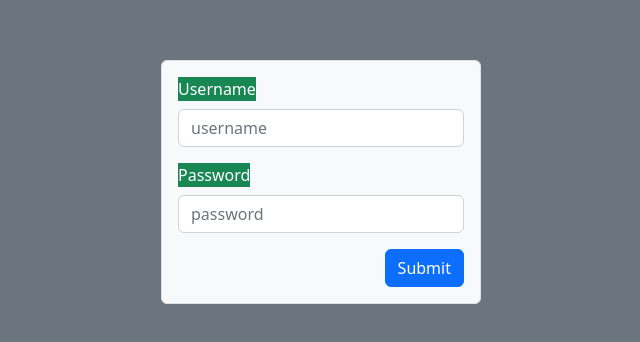
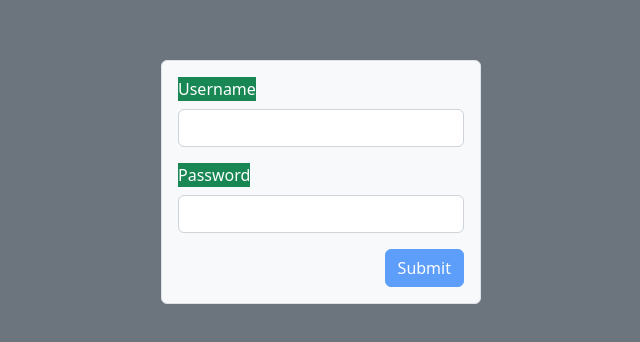
Before and after one commit to ethelbertdickson/openskyangular, an Angular app: page /login in a window 1280 px wide. Shown: the part 218-560 px from the top of the page, without its empty margins (319-959 px from the left). Built offline with nearby package versions, Linux system fonts and the light colour scheme.

Commit message:
Added Validation to Login

```diff
--- a/src/app/app.module.ts
+++ b/src/app/app.module.ts
@@ -2,6 +2,7 @@ import { NgModule, inject } from '@angular/core';
 import { BrowserModule } from '@angular/platform-browser';
 import { HttpClientModule } from '@angular/common/http';
 import { FormsModule } from '@angular/forms';
+import { ReactiveFormsModule } from '@angular/forms';
 
 import { AppRoutingModule } from './app-routing.module';
 import { AppComponent } from './app.component';
@@ -39,6 +40,7 @@ const routes: Routes = [
     AppRoutingModule,
     HttpClientModule,
     FormsModule,
+    ReactiveFormsModule,
   ],
   providers: [FetchopenskyapiService],
   bootstrap: [AppComponent],
--- a/src/app/auth.service.ts
+++ b/src/app/auth.service.ts
@@ -14,7 +14,7 @@ export class AuthService {
     // Simulate a login process by checking the username and password
     // against a hardcoded value. If they match, store the user token
     // in local storage and return true, otherwise return false.
-    if (username === 'admin' && password === 'password') {
+    if (username === 'admin@gmail.com' && password === 'password') {
       localStorage.setItem(this.userTokenKey, 'user-token');
       return of(true);
     } else {
--- a/src/app/login/login.component.html
+++ b/src/app/login/login.component.html
@@ -2,39 +2,60 @@
   class="d-flex align-items-center justify-content-center vh-100 bg-secondary"
 >
   <div class="w-25 border p-3 rounded bg-light">
-    <form (ngSubmit)="onSubmit()">
+    <form [formGroup]="form" (ngSubmit)="onSubmit()">
       <div class="mb-3">
         <label htmlFor="email" class="form-label text-bg-success">
           Username
         </label>
         <input
-          [(ngModel)]="username"
-          required
+          formControlName="username"
+          name="username"
           title="username"
-          placeholder="username"
           type="text"
           class="form-control"
-          id="username"
-          name="username"
         />
+        <div
+          *ngIf="form.get('username')?.touched && form.get('username')?.invalid"
+          class="text-danger"
+        >
+          <div *ngIf="form.get('username')?.errors?.['required']">
+            Email is required.
+          </div>
+          <div *ngIf="form.get('username')?.errors?.['email']">
+            Provide valid email.
+          </div>
+        </div>
       </div>
       <div class="mb-3">
         <label htmlFor="password" class="form-label text-bg-success">
           Password
         </label>
         <input
-          [(ngModel)]="password"
-          required
+          formControlName="password"
           title="password"
-          placeholder="password"
           type="password"
           class="form-control"
-          id="password"
-          name="password"
         />
+        <div
+          *ngIf="form.get('password')?.touched && form.get('password')?.invalid"
+          class="text-danger"
+        >
+          <div *ngIf="form.get('password')?.errors?.['required']">
+            Password is required.
+          </div>
+          <div *ngIf="form.get('password')?.errors?.['minlength']">
+            Password must be longer than 3 characters
+          </div>
+        </div>
       </div>
-      <button type="submit" class="btn btn-primary float-end">Submit</button>
+      <button
+        [disabled]="form.invalid"
+        type="submit"
+        class="btn btn-primary float-end"
+      >
+        Submit
+      </button>
     </form>
-    <p class="text-danger">{{ errorMessage }}</p>
+    <p *ngIf="errorMessage" class="text-danger mt-3">{{ errorMessage }}</p>
   </div>
 </div>
--- a/src/app/login/login.component.ts
+++ b/src/app/login/login.component.ts
@@ -1,20 +1,39 @@
-import { Component } from '@angular/core';
+import { Component, OnInit } from '@angular/core';
 import { Router } from '@angular/router';
 import { AuthService } from '../auth.service';
+import {
+  FormGroup,
+  FormBuilder,
+  Validators,
+  FormControl,
+} from '@angular/forms';
 
 @Component({
   selector: 'app-login',
   templateUrl: './login.component.html',
   styleUrls: ['./login.component.css'],
 })
-export class LoginComponent {
-  constructor(private auth: AuthService, private router: Router) {}
-  username: string = '';
-  password: string = '';
+export class LoginComponent implements OnInit {
+  form: FormGroup;
   errorMessage: string = '';
+  //
+  constructor(
+    private auth: AuthService,
+    private router: Router,
+    private fb: FormBuilder
+  ) {
+    this.form = fb.group({
+      username: ['', [Validators.required, Validators.email]],
+      password: ['', [Validators.required, Validators.minLength(4)]],
+    });
+  }
+
+  ngOnInit() {}
 
   onSubmit() {
-    this.auth.login(this.username, this.password).subscribe((success) => {
+    const { username, password } = this.form.value;
+    //
+    this.auth.login(username, password).subscribe((success) => {
       if (success) {
         this.router.navigate(['/dashboard']);
       } else {
```
